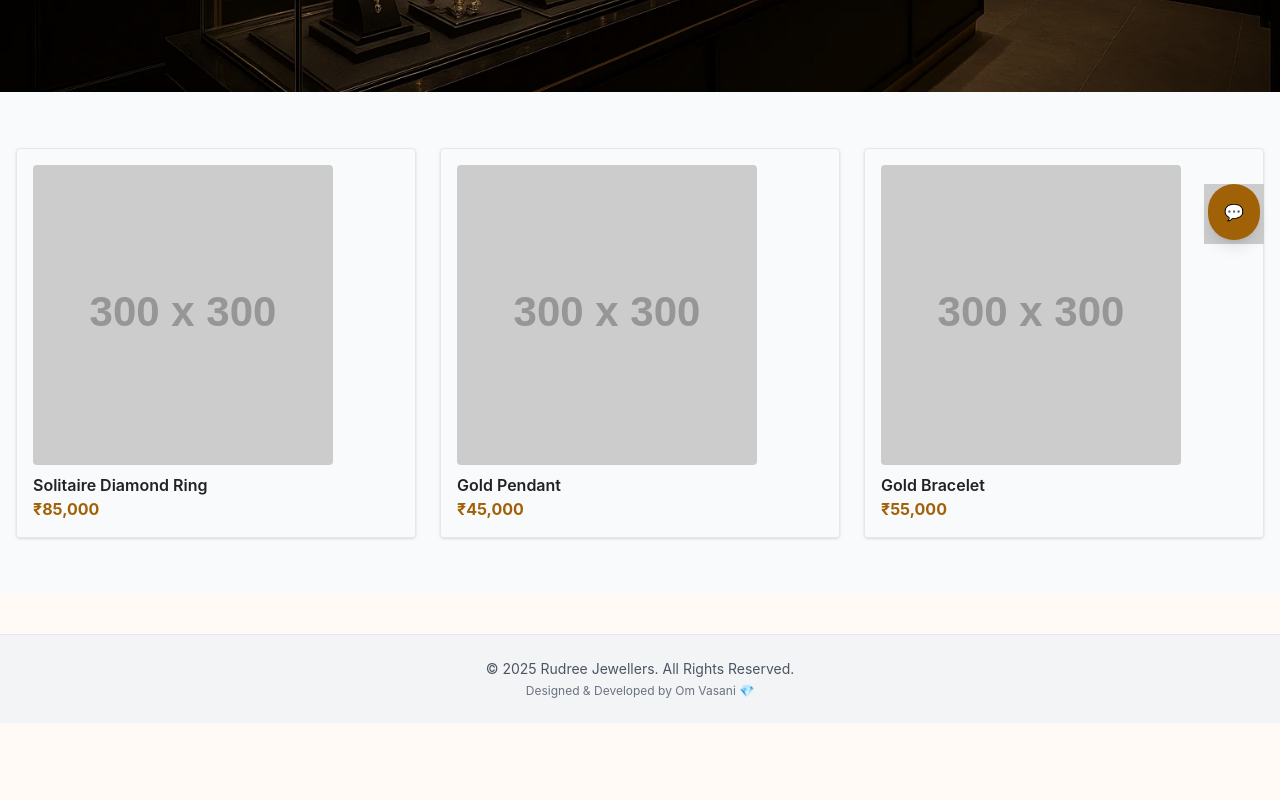
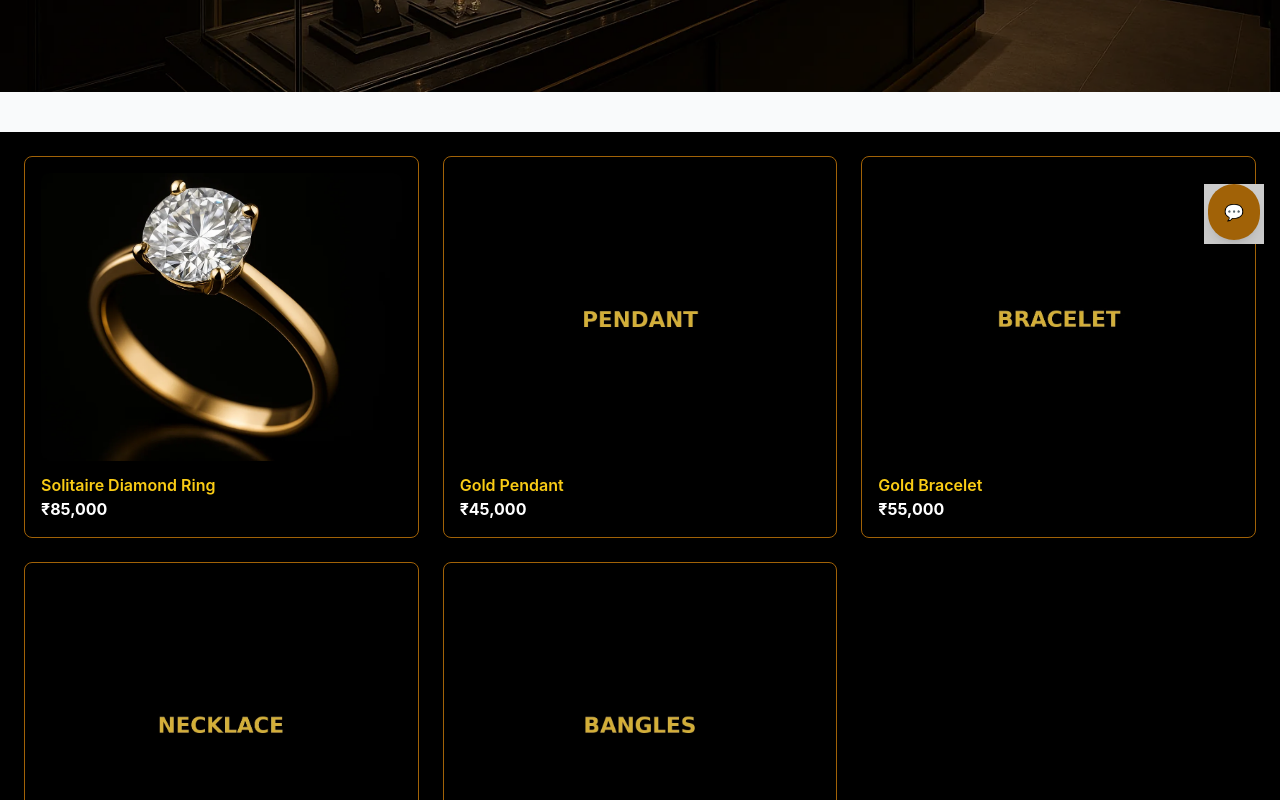
Before and after one commit to Om-Vasani/Rudree-Jewellers-Demo, a Next.js app: page / in a window 1280 px wide. Shown: the part 540-1340 px from the top of the page. Before the commit the page ends 1263 px from the top, so only its background shows below. Built offline with nearby package versions, Linux system fonts and the light colour scheme.

Commit message:
Update ProductGrid.jsx

```diff
--- a/components/ProductGrid.jsx
+++ b/components/ProductGrid.jsx
@@ -1,25 +1,31 @@
 import Image from 'next/image'
 
 const products = [
-  { id: 1, title: "Solitaire Diamond Ring", price: "₹85,000", img: "https://via.placeholder.com/300x300.png?text=Ring" },
-  { id: 2, title: "Gold Pendant", price: "₹45,000", img: "https://via.placeholder.com/300x300.png?text=Pendant" },
-  { id: 3, title: "Gold Bracelet", price: "₹55,000", img: "https://via.placeholder.com/300x300.png?text=Bracelet" },
+  { id: 1, title: "Solitaire Diamond Ring", price: "₹85,000", img: "/images/ring.webp" },
+  { id: 2, title: "Gold Pendant", price: "₹45,000", img: "/images/pendant.webp" },
+  { id: 3, title: "Gold Bracelet", price: "₹55,000", img: "/images/bracelet.webp" },
+  { id: 4, title: "Bridal Necklace", price: "₹1,20,000", img: "/images/necklace.webp" },
+  { id: 5, title: "Designer Bangles", price: "₹95,000", img: "/images/bangles.webp" },
 ]
 
 export default function ProductGrid() {
   return (
-    <div className="grid grid-cols-1 sm:grid-cols-2 md:grid-cols-3 gap-6 p-4">
+    <div className="grid grid-cols-1 sm:grid-cols-2 md:grid-cols-3 gap-6 p-6 bg-black">
       {products.map(product => (
-        <div key={product.id} className="border p-4 rounded shadow">
-          <Image
-            src={product.img}
-            alt={product.title}
-            width={300}
-            height={300}
-            className="object-cover rounded"
-          />
-          <h3 className="mt-2 font-semibold">{product.title}</h3>
-          <p className="text-yellow-700 font-bold">{product.price}</p>
+        <div
+          key={product.id}
+          className="bg-black border border-yellow-700 p-4 rounded-lg shadow-lg hover:shadow-yellow-500/20 transition-transform duration-500 hover:scale-105"
+        >
+          <div className="relative w-full h-72 overflow-hidden rounded-lg">
+            <Image
+              src={product.img}
+              alt={product.title}
+              fill
+              className="object-cover transition-transform duration-500 hover:scale-110"
+            />
+          </div>
+          <h3 className="mt-3 text-yellow-400 font-semibold">{product.title}</h3>
+          <p className="text-white font-bold">{product.price}</p>
         </div>
       ))}
     </div>
```
